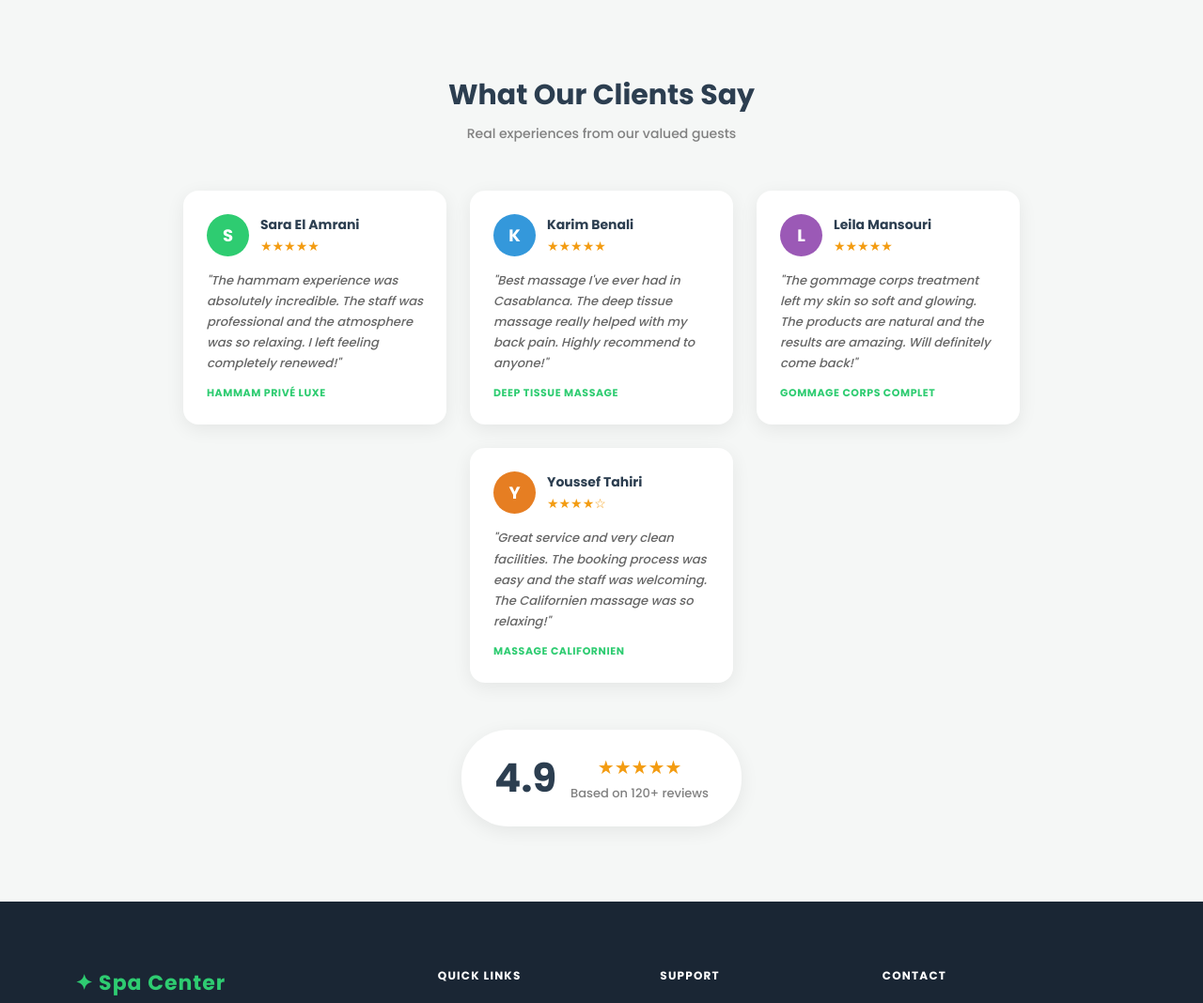
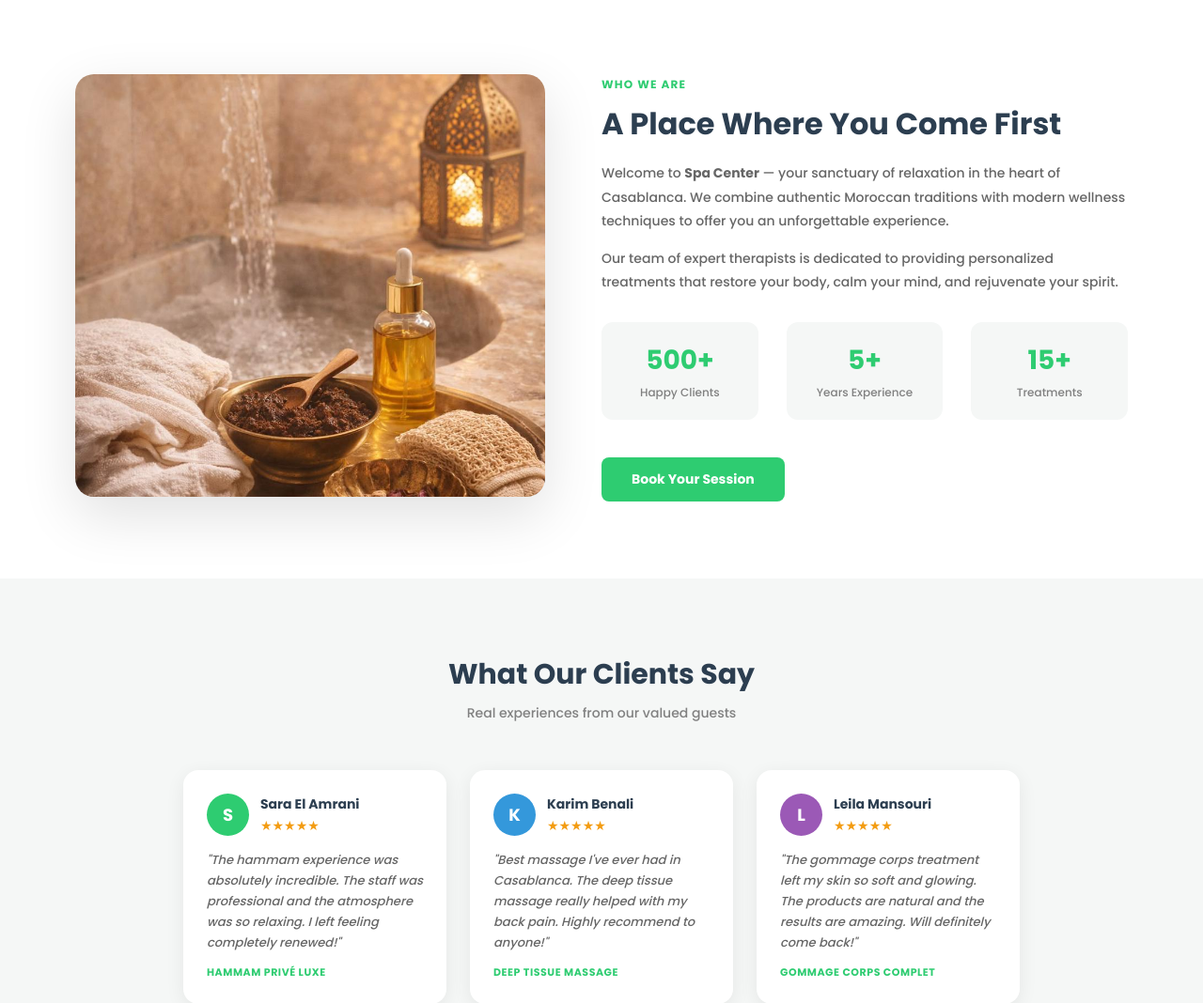
Before and after one commit to aouanelmehdi-commits/spa-website, a Django app: page / in a window 1280 px wide. Shown: the part 2402-3470 px from the top of the page at 94% size. Run offline with Django 5.2, Linux system fonts and the light colour scheme.

Commit message:
add about us section

```diff
--- a/templates/index.html
+++ b/templates/index.html
@@ -244,6 +244,96 @@
 .summary-score { font-size:42px; font-weight:700; color:#2c3e50; }
 .summary-stars { color:#f39c12; font-size:20px; }
 .summary-text { font-size:13px; color:gray; margin-top:3px; }
+/* ── ABOUT US ── */
+.about {
+    display: flex;
+    align-items: center;
+    gap: 60px;
+    padding: 80px 80px;
+    background: white;
+    flex-wrap: wrap;
+}
+.about-image {
+    flex: 1;
+    min-width: 300px;
+    max-width: 500px;
+}
+.about-image img {
+    width: 100%;
+    height: 450px;
+    object-fit: cover;
+    border-radius: 20px;
+    box-shadow: 0 20px 60px rgba(0,0,0,0.12);
+}
+.about-content {
+    flex: 1;
+    min-width: 300px;
+}
+.about-tag {
+    font-size: 12px;
+    font-weight: 600;
+    color: #2ecc71;
+    text-transform: uppercase;
+    letter-spacing: 0.1em;
+    margin-bottom: 12px;
+    display: block;
+}
+.about-content h2 {
+    font-size: 32px;
+    color: #2c3e50;
+    margin-bottom: 20px;
+    line-height: 1.3;
+}
+.about-content p {
+    font-size: 14px;
+    color: #666;
+    line-height: 1.8;
+    margin-bottom: 15px;
+}
+.about-stats {
+    display: flex;
+    gap: 30px;
+    margin: 30px 0;
+    flex-wrap: wrap;
+}
+.stat {
+    text-align: center;
+    padding: 20px 25px;
+    background: #f5f7f6;
+    border-radius: 12px;
+    flex: 1;
+    min-width: 80px;
+}
+.stat-number {
+    font-size: 28px;
+    font-weight: 700;
+    color: #2ecc71;
+}
+.stat-label {
+    font-size: 12px;
+    color: gray;
+    margin-top: 4px;
+}
+.about-btn {
+    display: inline-block;
+    padding: 13px 32px;
+    background: #2ecc71;
+    color: white;
+    border-radius: 8px;
+    text-decoration: none;
+    font-weight: 600;
+    font-size: 14px;
+    transition: background 0.2s;
+    margin-top: 10px;
+}
+.about-btn:hover { background: #27ae60; }
+
+@media (max-width: 768px) {
+    .about { padding: 40px 20px; flex-direction: column; }
+    .about-image { max-width: 100%; }
+    .about-image img { height: 280px; }
+    .about-content h2 { font-size: 24px; }
+}
     </style>
 </head>
 <body>
@@ -484,6 +574,35 @@
             </div>
         </div>
     </section>
+    <!-- ABOUT US -->
+<section class="about">
+    <div class="about-image">
+        <img src="/static/images/hammam.jpg" alt="Our Spa">
+    </div>
+    <div class="about-content">
+        <span class="about-tag">Who We Are</span>
+        <h2>A Place Where You Come First</h2>
+        <p>Welcome to <strong>Spa Center</strong> — your sanctuary of relaxation in the heart of Casablanca. We combine authentic Moroccan traditions with modern wellness techniques to offer you an unforgettable experience.</p>
+        <p>Our team of expert therapists is dedicated to providing personalized treatments that restore your body, calm your mind, and rejuvenate your spirit.</p>
+
+        <div class="about-stats">
+            <div class="stat">
+                <div class="stat-number">500+</div>
+                <div class="stat-label">Happy Clients</div>
+            </div>
+            <div class="stat">
+                <div class="stat-number">5+</div>
+                <div class="stat-label">Years Experience</div>
+            </div>
+            <div class="stat">
+                <div class="stat-number">15+</div>
+                <div class="stat-label">Treatments</div>
+            </div>
+        </div>
+
+        <a href="/booking/" class="about-btn">Book Your Session</a>
+    </div>
+</section>
 <!-- REVIEWS -->
 <section class="reviews">
     <h2>What Our Clients Say</h2>
```
